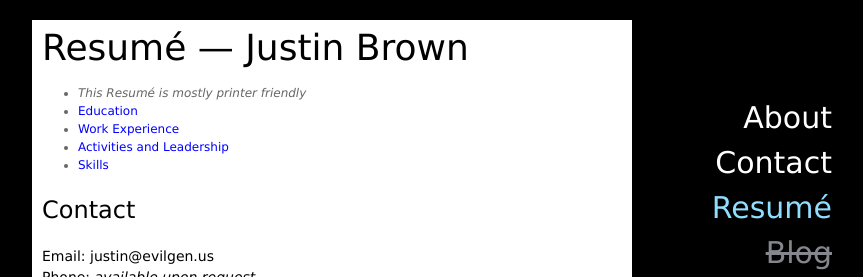
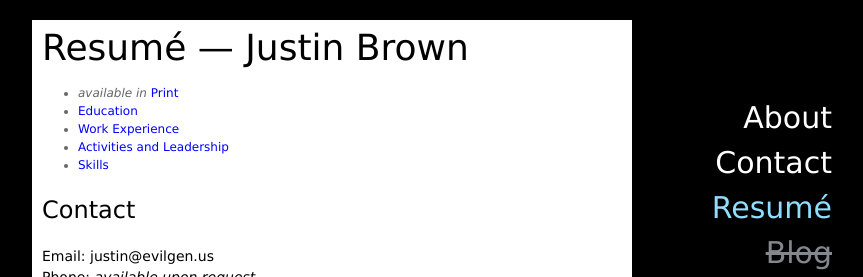
Before and after one commit to catgofire/catgofire.github.com, a Jekyll site: the page built from resume.md, in a window 1280 px wide. Shown: the top 277 px of the page, without its empty margins (133-996 px from the left). Built offline with Jekyll 4.4.1, drawn with Linux system fonts in a browser that asks for light colours; nearby versions of some CDN libraries; Markdown is read by kramdown in place of the engine named in the settings.

Commit message:
add print link to resume

```diff
--- a/assets/css/resume.css
+++ b/assets/css/resume.css
@@ -31,3 +31,7 @@ ul {
 .left-block h2 a:active {
   color: black;
 }
+
+.only_print{
+  display:none;
+}
--- a/assets/css/resume_print.css
+++ b/assets/css/resume_print.css
@@ -17,3 +17,7 @@ a {
 h3 {
   margin-bottom: -1pc;
 }
+
+.only_print {
+  display:block;
+}
--- a/resume.md
+++ b/resume.md
@@ -4,9 +4,11 @@ title: resumé
 ---
 
 # Resumé — Justin Brown
+<div class="only_print" style="margin-top:-1.7pc">
+(Printed from http://evilgen.us/resume.html)
+</div>
 
-
-> * This Resumé is mostly printer friendly
+> * available in <a href="javascript:window.print();">Print</a>
 > * [Education](#education "Education")
 > * [Work Experience](#work "Work Experience")
 > * [Activities and Leadership](#activities "Activities and Leadership")
```
